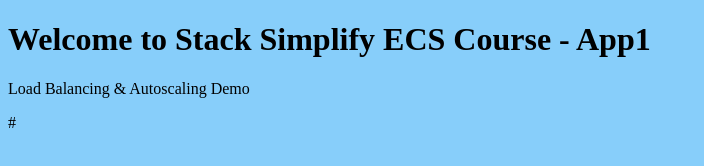
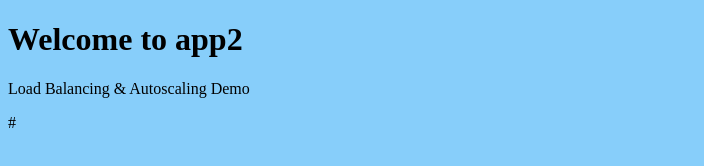
Before and after one commit to 1a2k3m/ec2-ecs-demo, a plain HTML site: page index.html in a window 1280 px wide. Shown: the whole page, without its empty margins (0-704 px from the left). Drawn offline with Linux system fonts and the light colour scheme.

Commit message:
Update index.html

```diff
--- a/index.html
+++ b/index.html
@@ -2,7 +2,7 @@
 <html>
 <body style="background-color:lightskyblue;">
 
-<h1>Welcome to Stack Simplify ECS Course - App1</h1>
+<h1>Welcome to app2</h1>
 <p>Load Balancing & Autoscaling Demo</p>
 
 </body>
```
